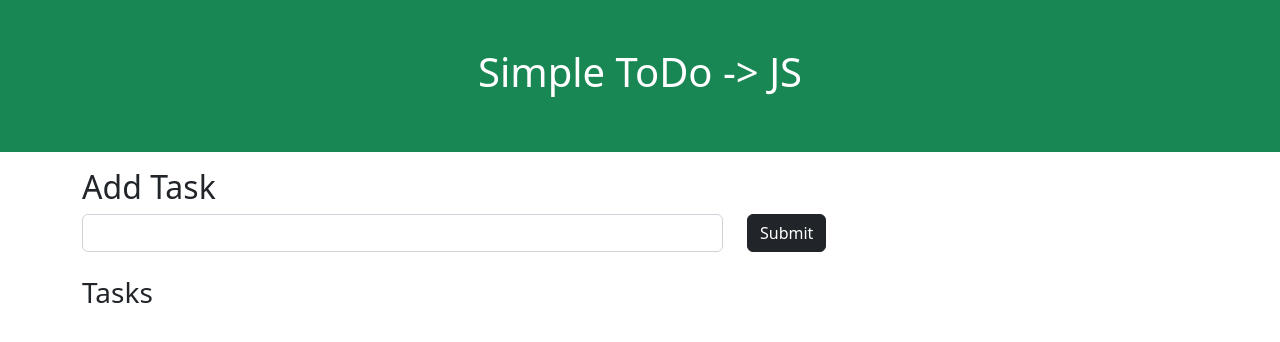
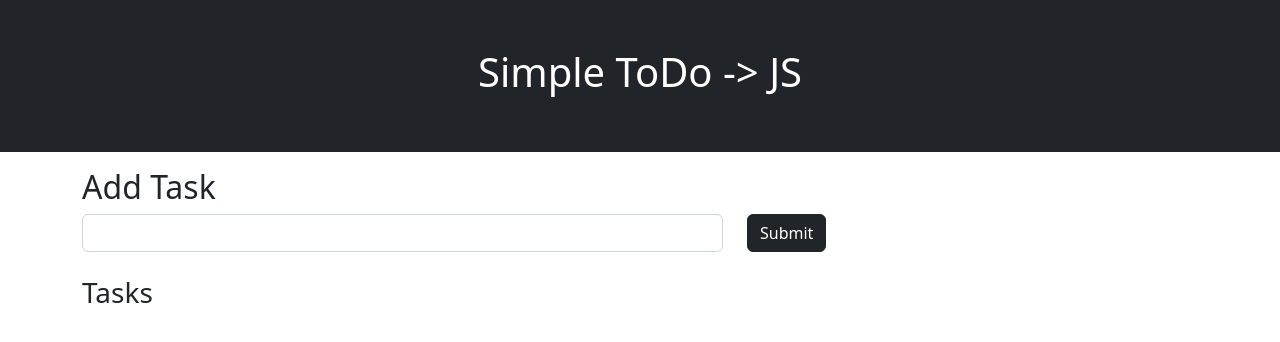
Before and after one commit to MostafaMohsen2022/ToDo-JS, a plain HTML site: page index.html in a window 1280 px wide. Drawn offline with nearby package versions, Linux system fonts and the light colour scheme.

Commit message:
Update index.html

```diff
--- a/index.html
+++ b/index.html
@@ -10,7 +10,7 @@
 </head>
 
 <body>
-	<header class="bg-success text-white p-5 justify-content-center text-center">
+	<header class="bg-dark bg-gradients text-white p-5 justify-content-center text-center">
 		<div class="container">
 			<div class="row">
 				<div class="col-lg-12 col-md-12 col-sm-12">
```
